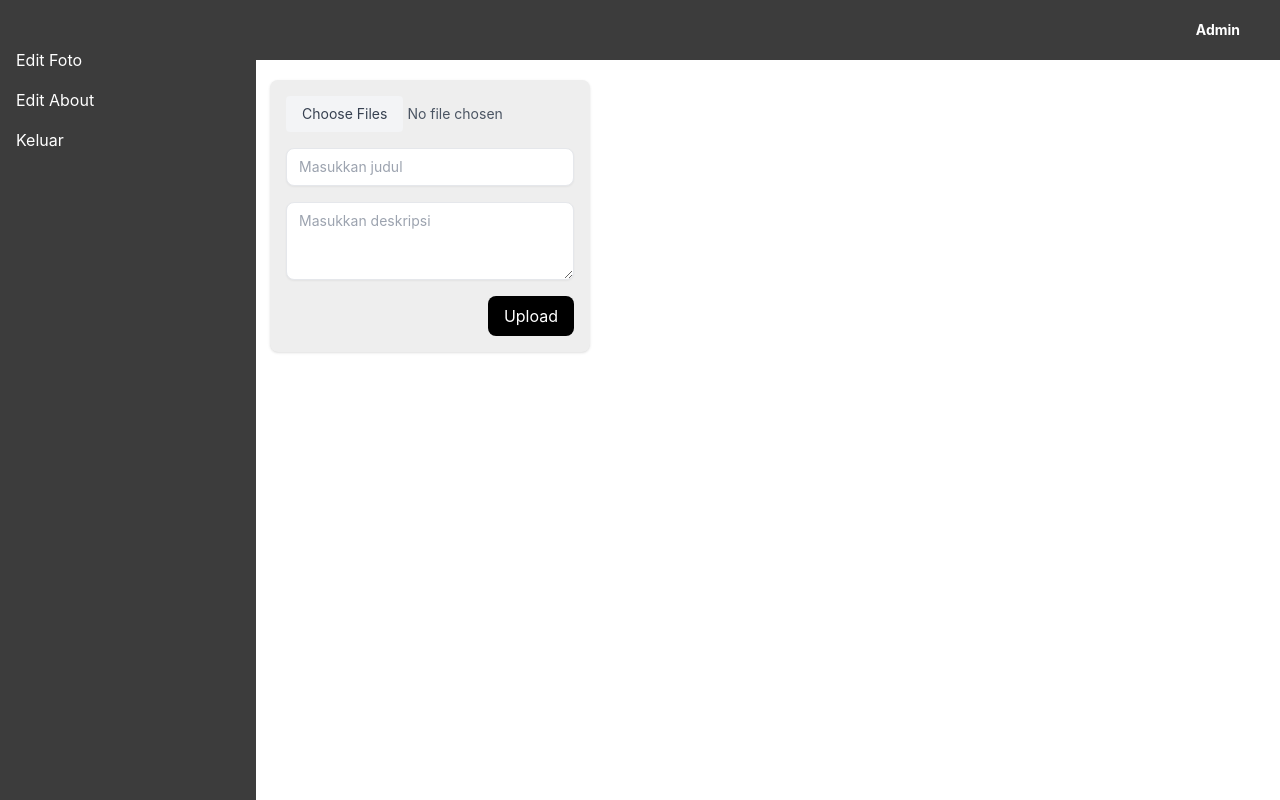
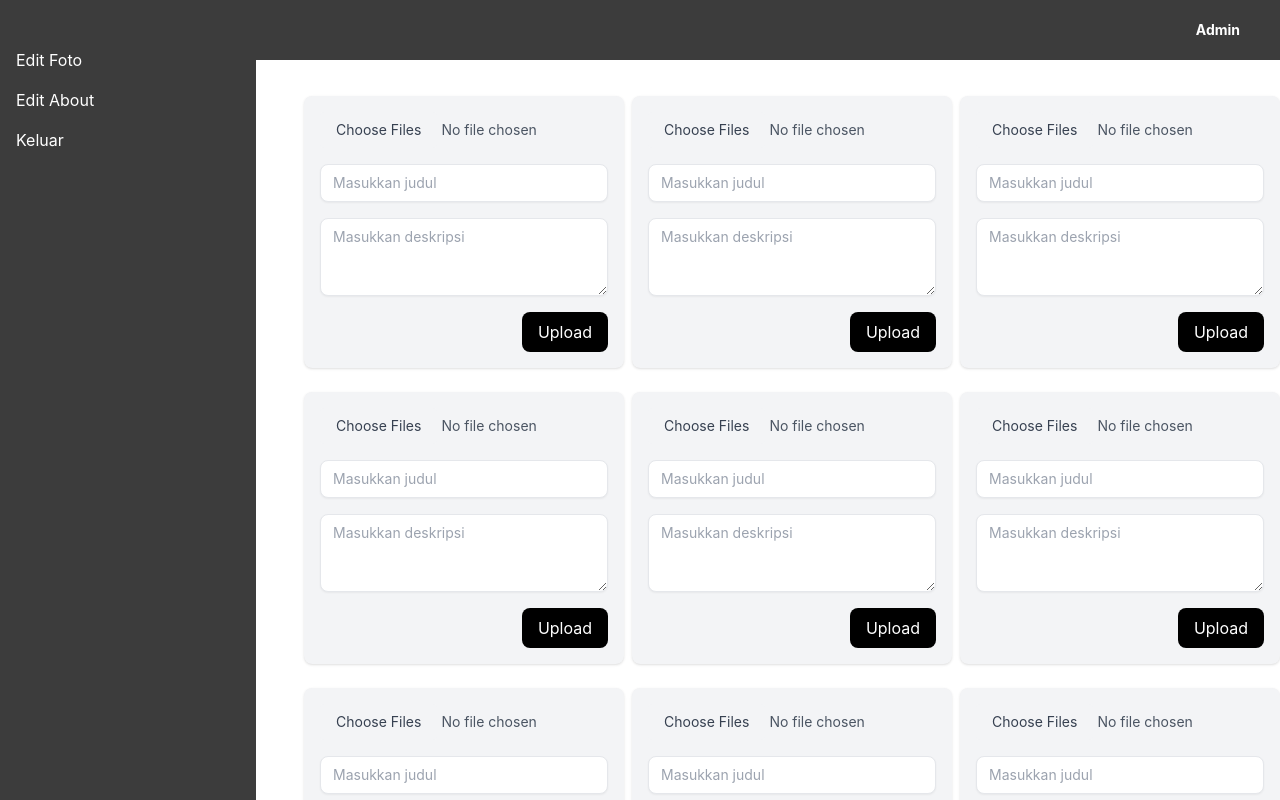
Before and after one commit to cundra/login-matoa, a React (Create React App) app: page /edit-photo in a window 1280 px wide. Shown: the top 800 px of the page. Built offline with nearby package versions, Linux system fonts and the light colour scheme.

Commit message:
duplikasi form input gambar dan menambahkan url sosmed

```diff
--- a/src/Components/EditAbout.js
+++ b/src/Components/EditAbout.js
@@ -2,6 +2,8 @@ import React, { useState } from 'react';
 
 const EditAbout = () => {
   const [description, setDescription] = useState('');
+  const [whatsappUrl, setWhatsappUrl] = useState(''); // State untuk URL WhatsApp
+  const [instagramUrl, setInstagramUrl] = useState(''); // State untuk URL Instagram
   const [columns, setColumns] = useState([{ client: '' }]);
 
   const handleColumnChange = (index, value) => {
@@ -24,15 +26,13 @@ const EditAbout = () => {
   };
 
   const handleUpload = () => {
-    console.log('Form Data:', { description, columns });
+    console.log('Form Data:', { description, whatsappUrl, instagramUrl, columns });
     alert('Data berhasil diupload!');
   };
 
   return (
-    <div className="p-8 w-full flex flex-col justify-start border-30 rounded-lg" style={{ backgroundColor: '#f5f5f5', minHeight: '100vh', marginTop:'70px' }}>
+    <div className="p-8 w-full flex flex-col justify-start border-30 rounded-lg" style={{ backgroundColor: '#f5f5f5', minHeight: '100vh', marginTop: '70px' }}>
       <div className="w-full">
-
-
         {/* Form untuk Deskripsi */}
         <div className="mb-4 w-full">
           <label htmlFor="description" className="block text-sm font-medium text-gray-700 mb-2">
@@ -48,15 +48,47 @@ const EditAbout = () => {
           />
         </div>
 
+        {/* Input URL WhatsApp */}
+        <div className="mb-4 w-full">
+          <label htmlFor="whatsapp" className="block text-sm font-medium text-gray-700 mb-2">
+            URL WhatsApp
+          </label>
+          <input
+            id="whatsapp"
+            type="text"
+            value={whatsappUrl}
+            onChange={(e) => setWhatsappUrl(e.target.value)}
+            className="w-full px-3 py-2 border rounded-lg shadow-sm focus:outline-none focus:ring-blue-500 focus:border-blue-500 sm:text-sm"
+            placeholder="Masukkan URL WhatsApp"
+          />
+        </div>
+
+        {/* Input URL Instagram */}
+        <div className="mb-4 w-full">
+          <label htmlFor="instagram" className="block text-sm font-medium text-gray-700 mb-2">
+            URL Instagram
+          </label>
+          <input
+            id="instagram"
+            type="text"
+            value={instagramUrl}
+            onChange={(e) => setInstagramUrl(e.target.value)}
+            className="w-full px-3 py-2 border rounded-lg shadow-sm focus:outline-none focus:ring-blue-500 focus:border-blue-500 sm:text-sm"
+            placeholder="Masukkan URL Instagram"
+          />
+        </div>
+
+        {/* Label untuk Client */}
+        <label className="block text-sm font-medium text-gray-700 mb-2">
+          Client
+        </label>
+
         {/* Loop untuk render kolom client */}
         {columns.map((column, index) => (
           <div key={index} className="mb-4 w-full">
             <div className="flex items-center">
               {/* Kolom Client */}
               <div className="mr-2 w-full">
-                <label htmlFor={`client-${index}`} className="block text-sm font-medium text-gray-700 mb-2">
-                  Client
-                </label>
                 <input
                   id={`client-${index}`}
                   type="text"
--- a/src/Components/EditFoto.js
+++ b/src/Components/EditFoto.js
@@ -2,72 +2,121 @@ import React, { useState } from 'react';
 import Slider from 'react-slick';
 
 const EditFoto = () => {
-  const [selectedImages, setSelectedImages] = useState([]);
-  const [title, setTitle] = useState('');
-  const [description, setDescription] = useState('');
+  const [containers, setContainers] = useState(
+    Array.from({ length: 30 }, () => ({
+      selectedImages: [],
+      title: '',
+      description: '',
+    }))
+  );
 
-  const handleImageChange = (event) => {
+  const handleImageChange = (event, index) => {
     const files = Array.from(event.target.files);
-    if (files.length + selectedImages.length <= 5) {
+    setContainers((prev) =>
+      prev.map((container, i) => {
+        if (i === index) {
           const newImages = files.map((file) => URL.createObjectURL(file));
-      setSelectedImages([...selectedImages, ...newImages]);
-    } else {
-      alert('Maksimal 5 gambar!');
+          return {
+            ...container,
+            selectedImages: [
+              ...container.selectedImages,
+              ...newImages,
+            ].slice(0, 5), // Maksimal 5 gambar
+          };
         }
+        return container;
+      })
+    );
   };
 
-  const handleRemoveImage = (index) => {
-    setSelectedImages(selectedImages.filter((_, i) => i !== index));
+  const handleRemoveImage = (containerIndex, imageIndex) => {
+    setContainers((prev) =>
+      prev.map((container, i) => {
+        if (i === containerIndex) {
+          return {
+            ...container,
+            selectedImages: container.selectedImages.filter(
+              (_, j) => j !== imageIndex
+            ),
+          };
+        }
+        return container;
+      })
+    );
   };
 
-  const handleUpload = () => {
-    if (selectedImages.length > 0) {
-      console.log('Title:', title);
-      console.log('Description:', description);
-      console.log('Images:', selectedImages);
-      alert('Data berhasil diupload!');
+  const handleInputChange = (index, field, value) => {
+    setContainers((prev) =>
+      prev.map((container, i) => {
+        if (i === index) {
+          return { ...container, [field]: value };
+        }
+        return container;
+      })
+    );
+  };
+
+  const handleUpload = (index) => {
+    const container = containers[index];
+    if (container.selectedImages.length > 0) {
+      console.log(`Container ${index + 1}`);
+      console.log('Title:', container.title);
+      console.log('Description:', container.description);
+      console.log('Images:', container.selectedImages);
+      alert(`Data container ${index + 1} berhasil diupload!`);
+    } else {
+      alert(`Container ${index + 1} belum memiliki gambar.`);
     }
   };
 
   const settings = {
     dots: true,
-    infinite: true,
+    infinite: false,
     speed: 500,
     slidesToShow: 1,
     slidesToScroll: 1,
   };
 
   return (
-    <div className="absolute top-20 left-16 w-80 h-auto p-4 shadow rounded-lg z-50" style={{ left: '270px', backgroundColor: '#EEEEEE' }}>
-      {/* Input untuk memilih file */}
+    <div
+      className="grid grid-cols-3 gap-6 p-4"
+      style={{ margin: '0 auto', maxWidth: '1200px' }}
+    >
+      {containers.map((container, index) => (
+        <div
+          key={`container-${index}`}
+          className={`w-80 h-auto p-4 shadow rounded-lg bg-gray-100 ${
+            index < 3 ? 'mt-20' : ''
+          }`}
+        >
           <input
             type="file"
             accept="image/*"
-        onChange={handleImageChange}
+            onChange={(e) => handleImageChange(e, index)}
             multiple
             className="mb-4 block w-full text-sm text-gray-600 file:py-2 file:px-4 file:rounded file:border-0 file:text-sm file:bg-gray-100 file:text-gray-700 hover:file:bg-gray-200"
           />
 
-      {/* Preview Gambar dengan Slider */}
-      {selectedImages.length > 0 && (
+          {container.selectedImages.length > 0 && (
             <div className="mb-2" style={{ width: '300px', height: '200px' }}>
               <Slider {...settings}>
-            {selectedImages.map((image, index) => (
+                {container.selectedImages.map((image, imageIndex) => (
                   <div
-                key={`slider-${index}`}
+                    key={`slider-${index}-${imageIndex}`}
                     className="relative"
                     style={{ width: '300px', height: '150px' }}
                   >
-                {/* Tombol Silang Minimalis */}
                     <button
-                  onClick={() => handleRemoveImage(index)}
+                      onClick={() =>
+                        handleRemoveImage(index, imageIndex)
+                      }
                       className="absolute top-2 right-2 text-white bg-black bg-opacity-50 hover:bg-opacity-80 rounded-full w-6 h-6 flex items-center justify-center text-sm"
                     >
                       <span className="font-bold text-xs">×</span>
                     </button>
                     <img
                       src={image}
-                  alt={`Preview ${index}`}
+                      alt={`Preview ${imageIndex}`}
                       className="rounded-lg border mb-2"
                       style={{
                         maxHeight: '150px',
@@ -81,44 +130,43 @@ const EditFoto = () => {
             </div>
           )}
 
-      {/* Kolom Judul */}
           <div className="mb-4">
-        <label htmlFor="title" className="block text-sm font-medium text-gray-700">
-        </label>
             <input
-          id="title"
+              id={`title-${index}`}
               type="text"
-          value={title}
-          onChange={(e) => setTitle(e.target.value)}
-          className="block w-full px-3 py-2 border border-gray-00 rounded-lg shadow-sm focus:outline-none focus:ring-blue-500 focus:border-blue-500 sm:text-sm"
+              value={container.title}
+              onChange={(e) =>
+                handleInputChange(index, 'title', e.target.value)
+              }
+              className="block w-full px-3 py-2 border rounded-lg shadow-sm focus:outline-none focus:ring-blue-500 focus:border-blue-500 sm:text-sm"
               placeholder="Masukkan judul"
             />
           </div>
 
-      {/* Kolom Deskripsi */}
           <div className="mb-4">
-        <label htmlFor="description" className="block text-sm font-medium text-gray-700">
-        </label>
             <textarea
-          id="description"
-          value={description}
-          onChange={(e) => setDescription(e.target.value)}
+              id={`description-${index}`}
+              value={container.description}
+              onChange={(e) =>
+                handleInputChange(index, 'description', e.target.value)
+              }
               className="mt-1 block w-full px-3 py-2 border rounded-lg shadow-sm focus:outline-none focus:ring-blue-500 focus:border-blue-500 sm:text-sm"
               placeholder="Masukkan deskripsi"
               rows={3}
             />
           </div>
 
-      {/* Tombol Upload di sisi kanan */}
           <div className="flex justify-end">
             <button
-          onClick={handleUpload}
+              onClick={() => handleUpload(index)}
               className="bg-black hover:bg-gray-400 text-white py-2 px-4 rounded-lg"
             >
               Upload
             </button>
           </div>
         </div>
+      ))}
+    </div>
   );
 };
 
--- a/src/Components/LoginPage.js
+++ b/src/Components/LoginPage.js
@@ -24,7 +24,7 @@ const LoginPage = () => {
       <div className="flex-1 flex justify-center items-center bg-gray-200">
         <img src={wallpaper} alt="Login Illustration" className="object-cover w-full h-full" />
       </div>
-      <div className="max-w-md w-full p-8 bg-white shadow-lg rounded-lg ml-10">
+      <div className="max-w-md w-full p-8 bg-white shadow-lg rounded-lg ml-20">
         <h2 className="text-xl font-semibold mb-2">Welcome</h2>
         <p className="text-sm text-gray-600 mb-4">Please log in to your account</p>
         <form onSubmit={handleLogin}>
```
Lines whose indentation alone changed are shown as unchanged.
